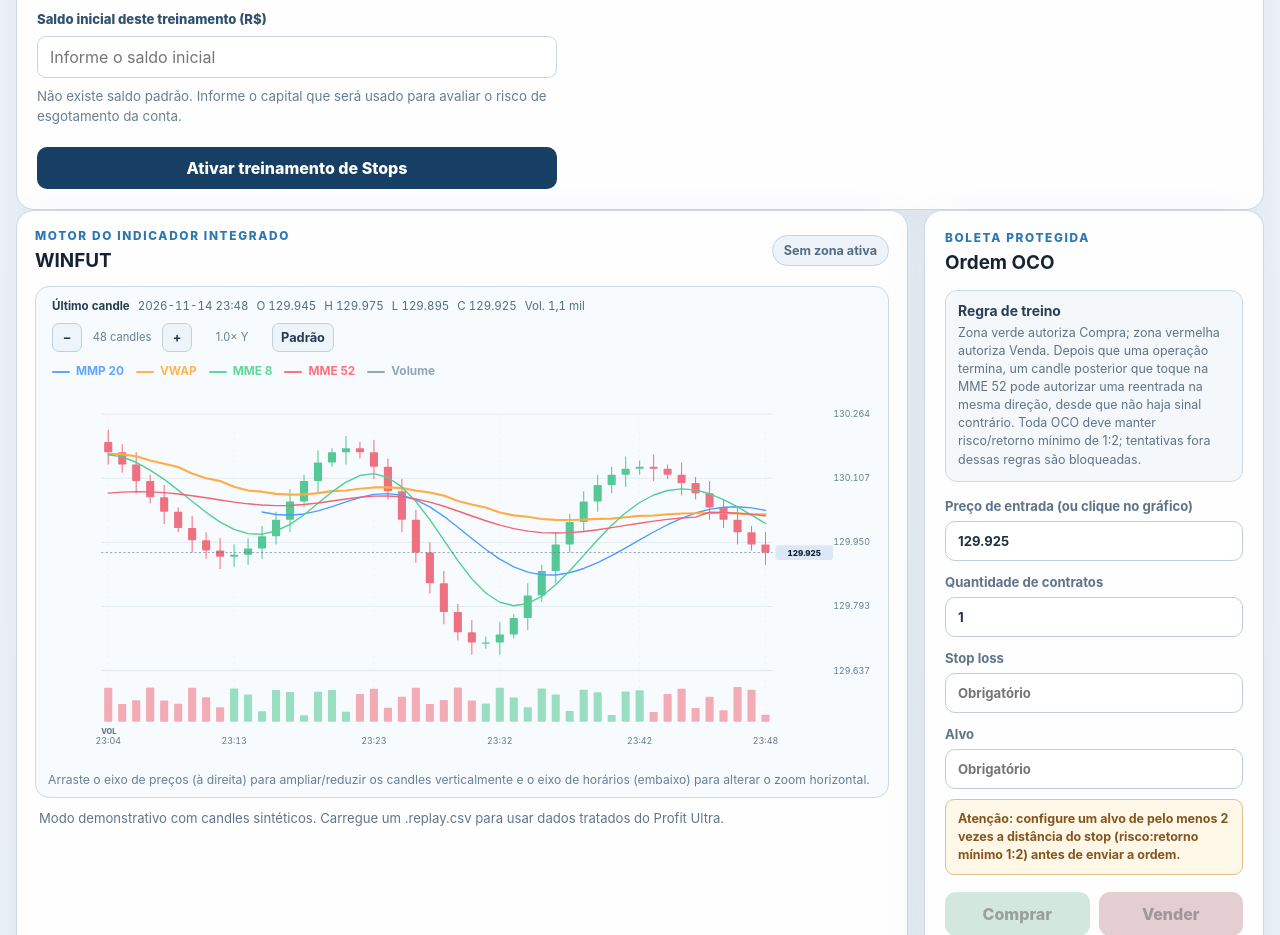
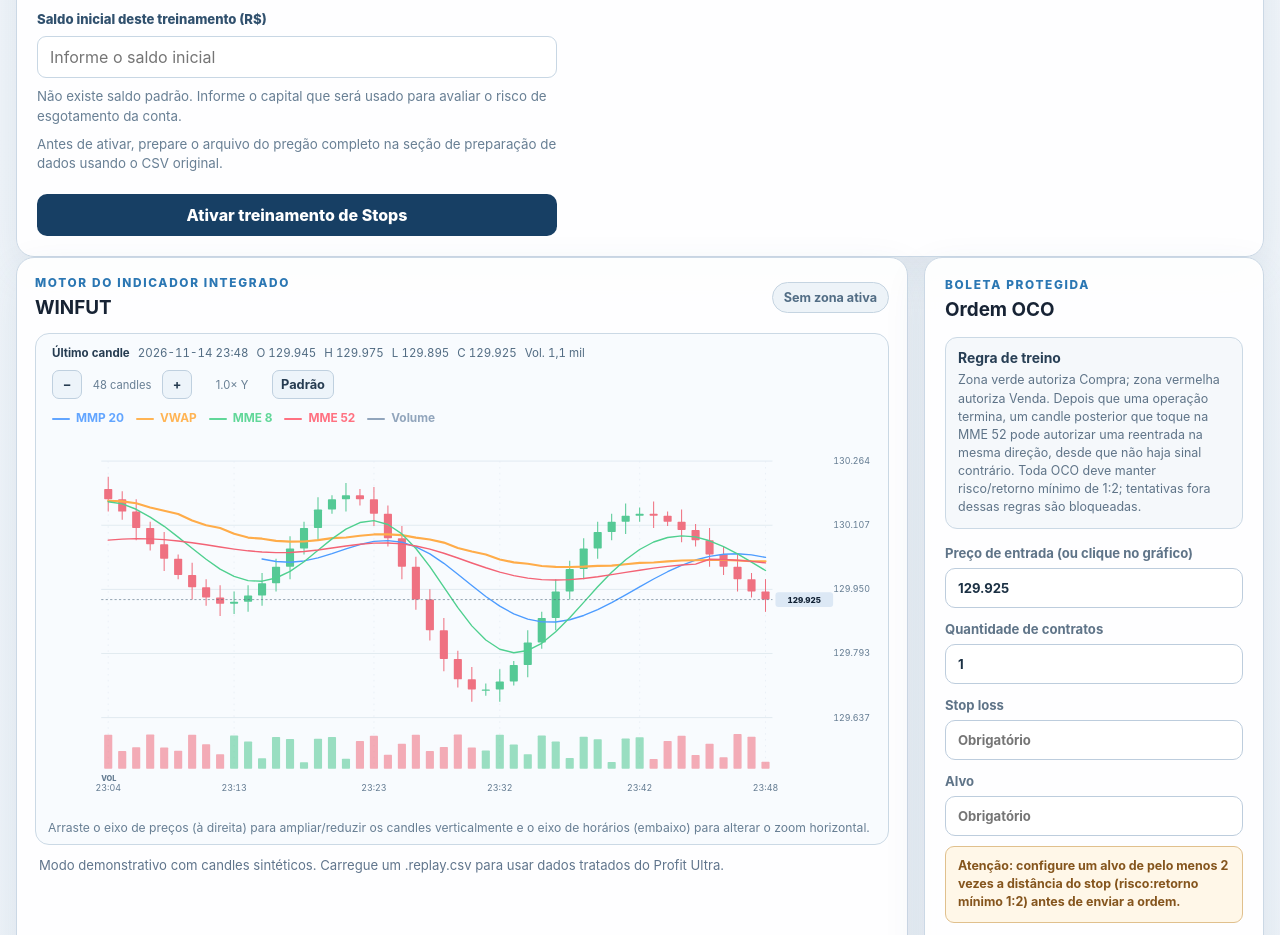
Before and after one commit to pablopcdossantos2-sys/simulador-de-trade, a React (Vite) app: page / in a window 1280 px wide. Shown: the part 2060-2995 px from the top of the page. Built offline with nearby package versions, Linux system fonts and the light colour scheme.

Commit message:
Require full-session historical data before enabling stop training

```diff
--- a/src/components/StopTrainingPanel.tsx
+++ b/src/components/StopTrainingPanel.tsx
@@ -17,6 +17,7 @@ interface Props {
   onEnabledChange: (enabled: boolean) => void;
   onDismissIncident: () => void;
   configurable: boolean;
+  fullDayReady: boolean;
   incident: Incident | null;
   analysisLoading: boolean;
   analysisError: string | null;
@@ -46,6 +47,7 @@ export function StopTrainingPanel({
   onEnabledChange,
   onDismissIncident,
   configurable,
+  fullDayReady,
   incident,
   analysisLoading,
   analysisError,
@@ -87,8 +89,9 @@ export function StopTrainingPanel({
             disabled={!configurable || enabled}
           />
           <small>Não existe saldo padrão. Informe o capital que será usado para avaliar o risco de esgotamento da conta.</small>
+          <small>{fullDayReady ? "Pregão completo preparado e pronto para análise." : "Antes de ativar, prepare o arquivo do pregão completo na seção de preparação de dados usando o CSV original."}</small>
           {!enabled ? (
-            <button type="button" className="planner-apply" onClick={() => onEnabledChange(true)} disabled={!configurable || !validBalance}>
+            <button type="button" className="planner-apply" onClick={() => onEnabledChange(true)} disabled={!configurable || !validBalance || !fullDayReady}>
               Ativar treinamento de Stops
             </button>
           ) : (
```
